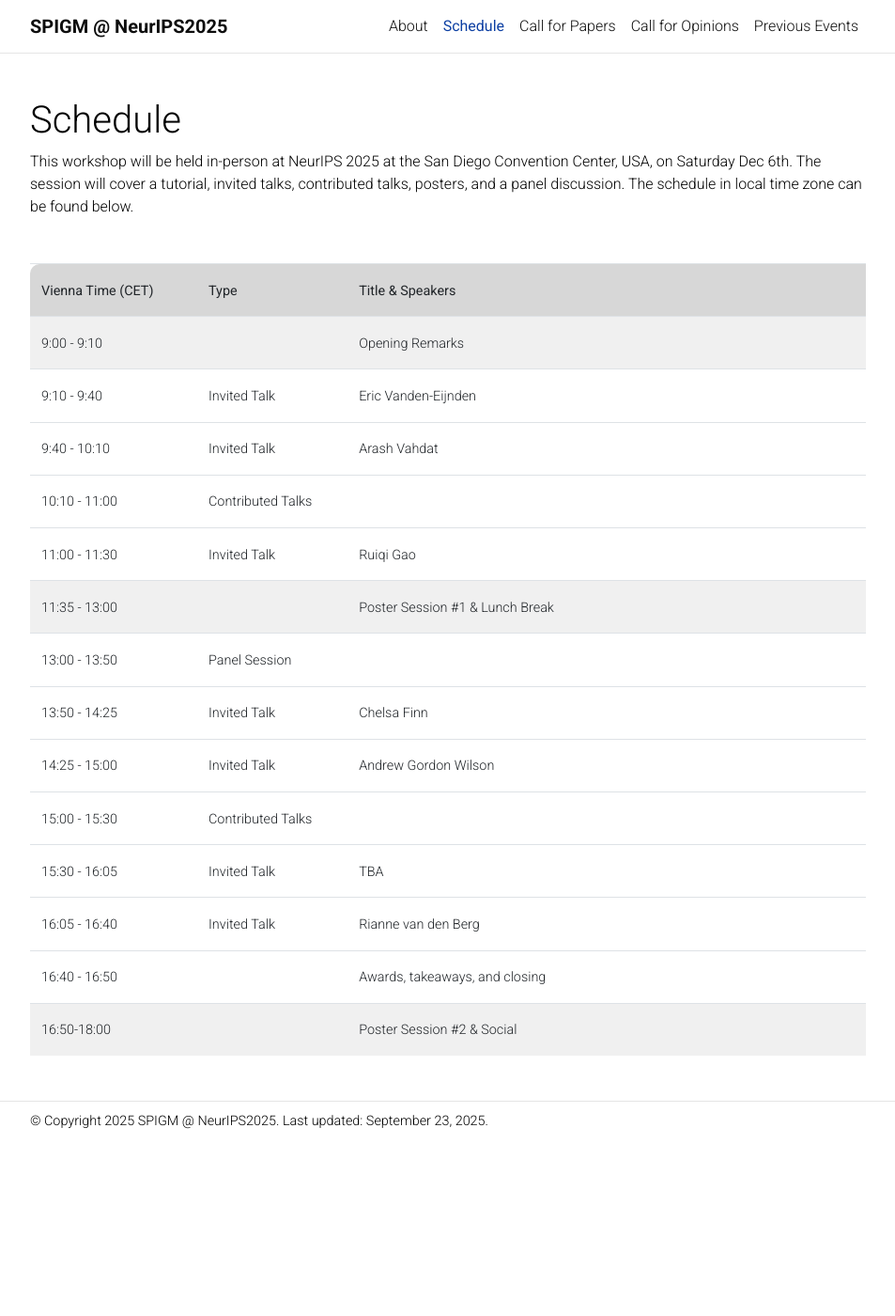
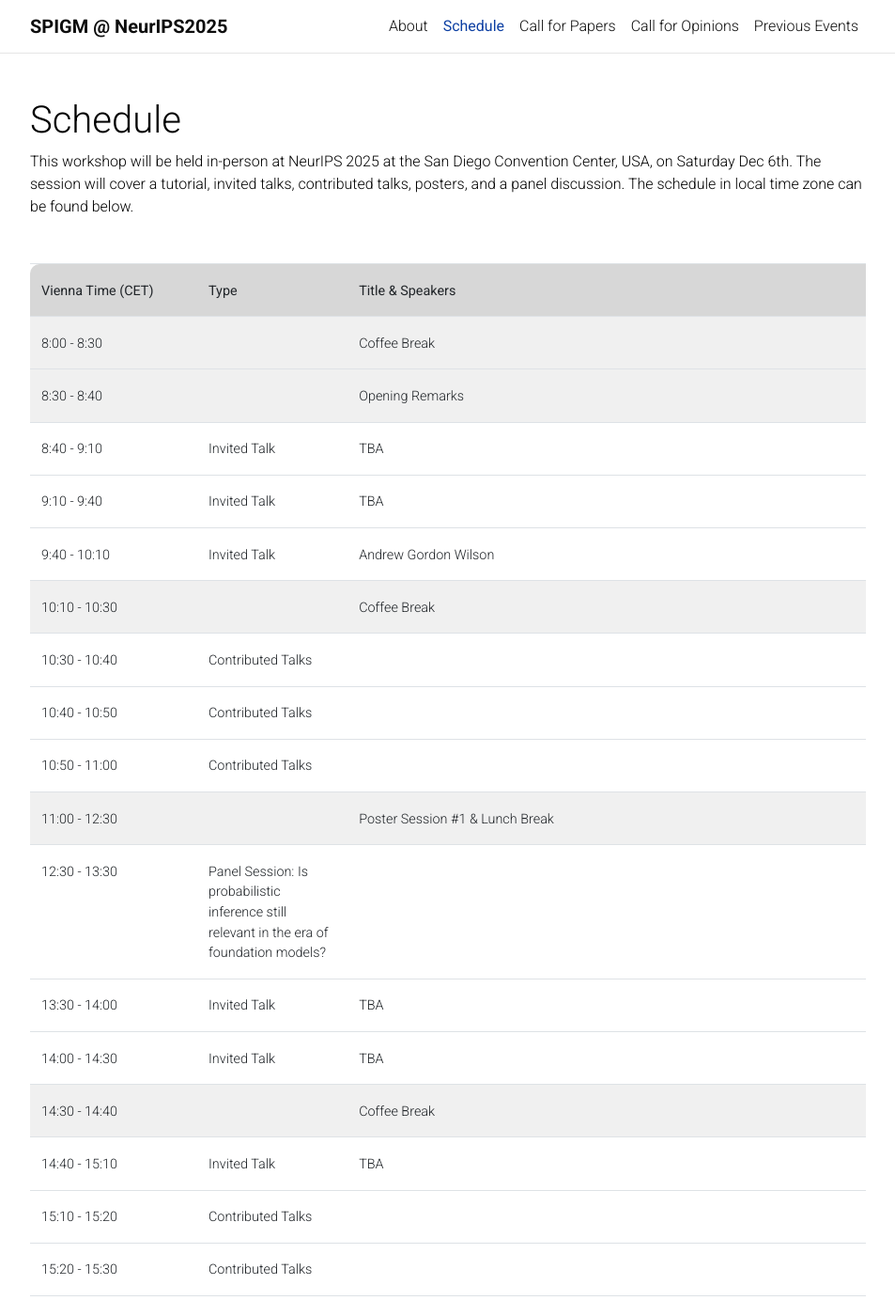
Before and after one commit to spigmworkshopv3/spigmworkshopv3.github.io, a Jekyll site: the page built from _pages/schedule.md, in a window 1280 px wide and 1400 px high. Shown: the whole window at 94% size, without its empty margins (163-1116 px from the left). Built offline with Jekyll 4.4.1, drawn with Linux system fonts in a browser that asks for light colours; comment, search, counter and statistics services are not loaded; a style sheet for code colours, icons or effects is not loaded; some of the changed text lies outside the part shown.

Commit message:
update schedule

```diff
--- a/_pages/schedule.md
+++ b/_pages/schedule.md
@@ -20,17 +20,23 @@ nav_order: 2
       <tr>
   <tr class="header" style="background-color:rgb(240, 240, 240);">
       <!-- <tr> -->
-        <td>9:00 - 9:10</td>
+        <td>8:00 - 8:30</td>
+        <td></td>
+        <td>Coffee Break</td>
+  </tr>
+  <tr class="header" style="background-color:rgb(240, 240, 240);">
+      <!-- <tr> -->
+        <td>8:30 - 8:40</td>
         <td></td>
         <td>Opening Remarks</td>
   </tr>
   <!-- <tr class="header" style="cursor: pointer"> TODO -->
   <tr class="header">
-    <td>9:10 - 9:40</td>
+    <td>8:40 - 9:10</td>
     <td>Invited Talk</td>
     <td>
     <!-- <b> Update Talk Title TODO </b><br> -->
-    Eric Vanden-Eijnden <i>  </i></td>
+    TBA <i>  </i></td>
   </tr>
   <!-- <tr> TODO
     <td></td>
@@ -40,11 +46,11 @@ nav_order: 2
   </tr> -->
 
   <tr class="header">
-    <td>9:40 - 10:10</td>
+    <td>9:10 - 9:40</td>
     <td>Invited Talk</td>
     <td>
     <!-- <b> Title TODO </b><br> -->
-    Arash Vahdat <i>  </i></td>
+    TBA <i>  </i></td>
   </tr>
   <!-- <tr>
     <td></td>
@@ -54,7 +60,22 @@ nav_order: 2
   </tr> -->
 
   <tr class="header">
-    <td>10:10 - 11:00</td>
+    <td>9:40 - 10:10</td>
+    <td>Invited Talk</td>
+    <td>
+    <!-- <b> Title TODO </b><br> -->
+    Andrew Gordon Wilson <i>  </i></td>
+  </tr>
+
+  <tr class="header" style="background-color:rgb(240, 240, 240);">
+      <!-- <tr> -->
+        <td>10:10 - 10:30</td>
+        <td></td>
+        <td>Coffee Break</td>
+  </tr>
+
+  <tr class="header">
+    <td>10:30 - 10:40</td>
     <td>Contributed Talks</td>
     <td>
       <!-- <b> Title TODO </b><br> -->
@@ -63,11 +84,56 @@ nav_order: 2
   </tr>
 
   <tr class="header">
-    <td>11:00 - 11:30</td>
+    <td>10:40 - 10:50</td>
+    <td>Contributed Talks</td>
+    <td>
+      <!-- <b> Title TODO </b><br> -->
+      <!-- <br>Author TBD<i>(TBD)</i>, ... -->
+    </td>
+  </tr>
+
+  <tr class="header">
+    <td>10:50 - 11:00</td>
+    <td>Contributed Talks</td>
+    <td>
+      <!-- <b> Title TODO </b><br> -->
+      <!-- <br>Author TBD<i>(TBD)</i>, ... -->
+    </td>
+  </tr>
+
+  <tr class="header" style="background-color:rgb(240, 240, 240);">
+      <!-- <tr> -->
+        <td>11:00 - 12:30</td>
+        <td></td>
+        <td>Poster Session #1 &amp; Lunch Break</td>
+  </tr>
+
+  <tr class="header">
+    <td>12:30 - 13:30</td>
+    <td>Panel Session: Is probabilistic inference still relevant in the era of foundation models?</td>
+    <td>
+    </td>
+  </tr>
+
+  <tr class="header">
+    <td>13:30 - 14:00</td>
     <td>Invited Talk</td>
     <td>
     <!-- <b> Title TODO </b><br> -->
-   Ruiqi Gao <i>  </i></td>
+    TBA <i>  </i></td>
+  </tr>
+  <!-- <tr>
+    <td></td>
+    <td></td>
+    <td>
+      TBD</td>
+  </tr> -->
+  <tr class="header">
+    <td>14:00 - 14:30</td>
+    <td>Invited Talk</td>
+    <td>
+    <!-- <b> Title TODO </b><br> -->
+    TBA <i>  </i></td>
   </tr>
   <!-- <tr>
     <td></td>
@@ -78,48 +144,21 @@ nav_order: 2
 
   <tr class="header" style="background-color:rgb(240, 240, 240);">
       <!-- <tr> -->
-        <td>11:35 - 13:00</td>
+        <td>14:30 - 14:40</td>
         <td></td>
-        <td>Poster Session #1 &amp; Lunch Break</td>
-  </tr>
-
-
-  <tr class="header">
-    <td>13:00 - 13:50</td>
-    <td>Panel Session</td>
-    <td>
-    </td>
+        <td>Coffee Break</td>
   </tr>
 
   <tr class="header">
-    <td>13:50 - 14:25</td>
+    <td>14:40 - 15:10</td>
     <td>Invited Talk</td>
     <td>
     <!-- <b> Title TODO </b><br> -->
-    Chelsa Finn <i>  </i></td>
+    TBA <i>  </i></td>
   </tr>
-  <!-- <tr>
-    <td></td>
-    <td></td>
-    <td>
-      TBD</td>
-  </tr> -->
-  <tr class="header">
-    <td>14:25 - 15:00</td>
-    <td>Invited Talk</td>
-    <td>
-    <!-- <b> Title TODO </b><br> -->
-    Andrew Gordon Wilson <i>  </i></td>
-  </tr>
-  <!-- <tr>
-    <td></td>
-    <td></td>
-    <td>
-      TBD</td>
-  </tr> -->
 
   <tr class="header">
-    <td>15:00 - 15:30</td>
+    <td>15:10 - 15:20</td>
     <td>Contributed Talks</td>
     <td>
       <!-- <b> Title TODO </b><br> -->
@@ -128,24 +167,25 @@ nav_order: 2
   </tr>
 
   <tr class="header">
-    <td>15:30 - 16:05</td>
-    <td>Invited Talk</td>
+    <td>15:20 - 15:30</td>
+    <td>Contributed Talks</td>
     <td>
-    <!-- <b> Title TODO </b><br> -->
-    TBA <i>  </i></td>
-  </tr>
-
-
-  <tr class="header">
-    <td>16:05 - 16:40</td>
-    <td>Invited Talk</td>
-    <td>
-    <!-- <b> Title TODO </b><br> -->
-    Rianne van den Berg <i>  </i></td>
+      <!-- <b> Title TODO </b><br> -->
+      <!-- <br>Author TBD<i>(TBD)</i>, ... -->
+    </td>
   </tr>
 
   <tr class="header">
-    <td>16:40 - 16:50</td>
+    <td>15:30 - 15:40</td>
+    <td>Contributed Talks</td>
+    <td>
+      <!-- <b> Title TODO </b><br> -->
+      <!-- <br>Author TBD<i>(TBD)</i>, ... -->
+    </td>
+  </tr>
+
+  <tr class="header">
+    <td>15:40 - 15:45</td>
     <td></td>
     <td>
     <!-- <b> Title TODO </b><br> -->
@@ -154,7 +194,7 @@ nav_order: 2
 
   <tr class="header" style="background-color:rgb(240, 240, 240);">
       <!-- <tr> -->
-        <td>16:50-18:00</td>
+        <td>15:45 - 17:00</td>
         <td></td>
         <td>Poster Session #2 &amp; Social </td>
   </tr>
```
